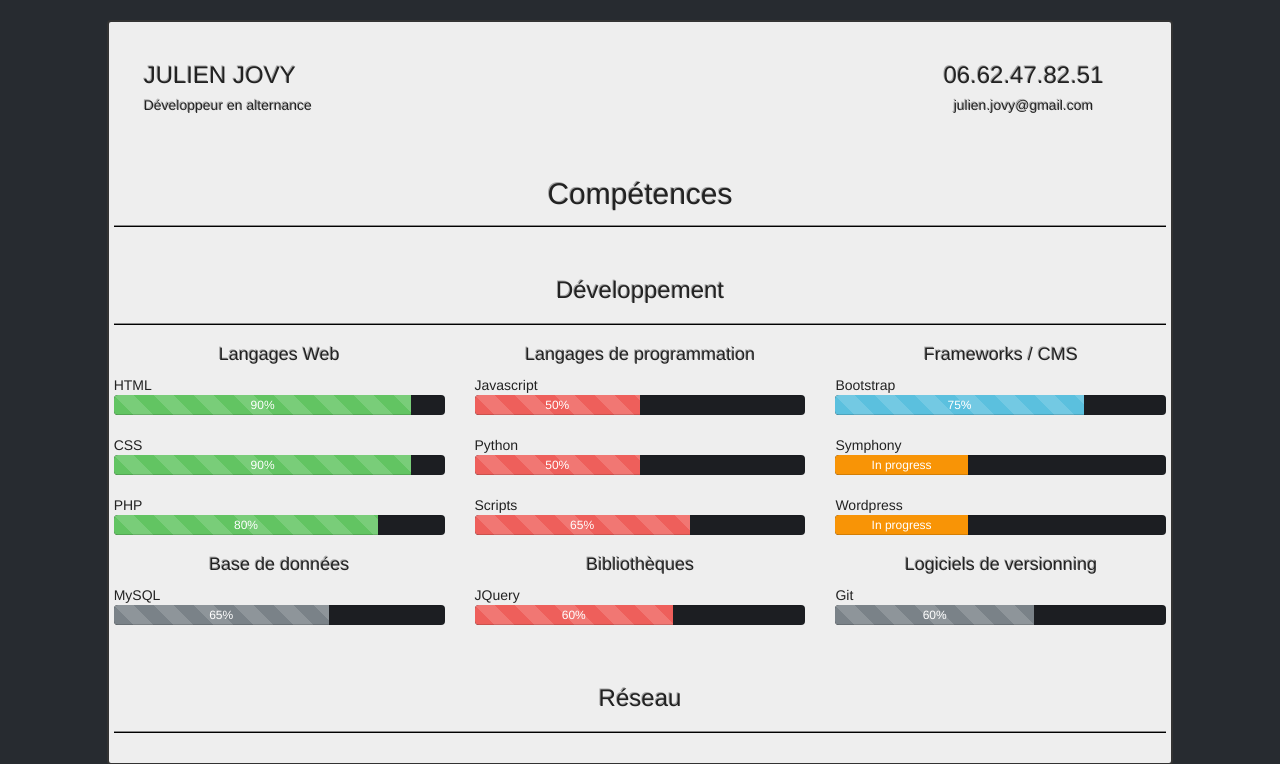
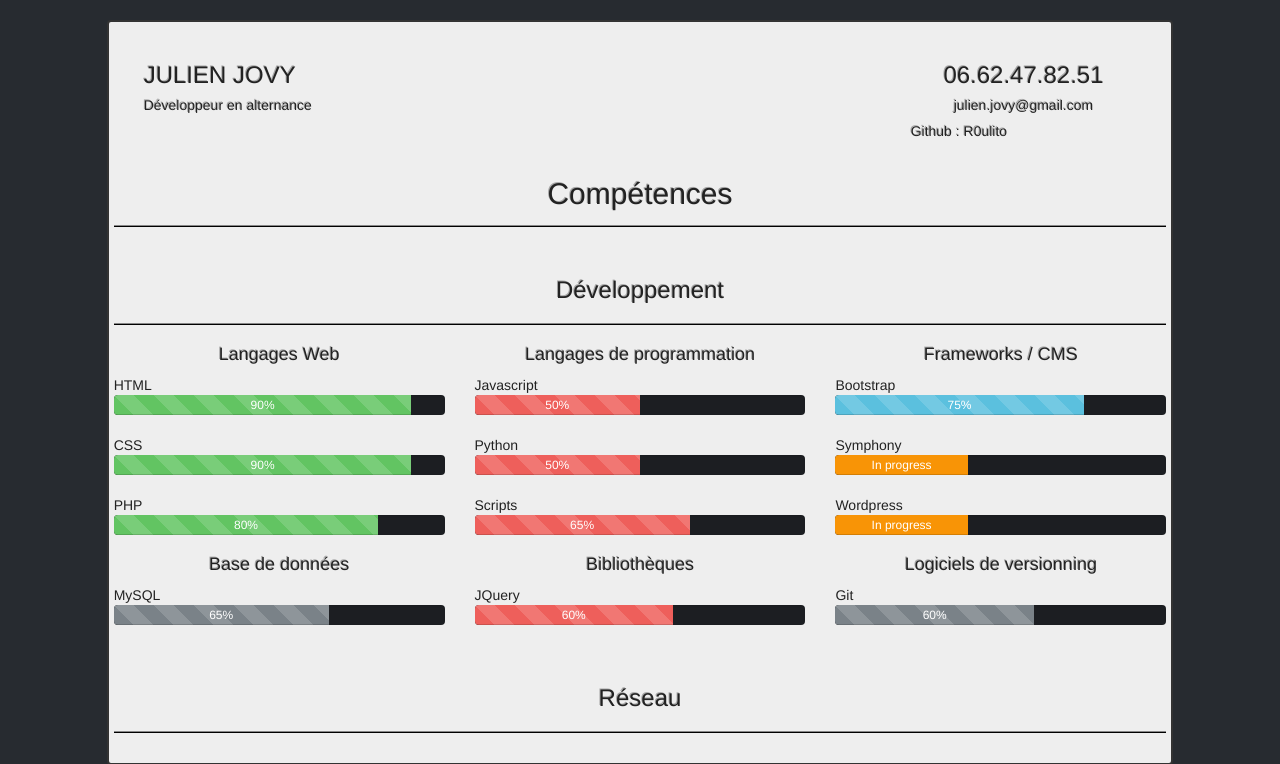
Before and after one commit to R0ulito/CV, a PHP site: page /cv.php in a window 1280 px wide. Shown: the part 52-816 px from the top of the page. Run offline with PHP 8.4, Linux system fonts and the light colour scheme; some libraries are stand-ins or nearby versions.

Commit message:
ajout du github sur le cartouche

```diff
--- a/cv.php
+++ b/cv.php
@@ -19,6 +19,7 @@
 	<div class="col-sm-offset-6 col-sm-3 col-xs-offset-5 col-xs-3">
 	<h3 class="text-center">06.62.47.82.51</h3>
 	<h5 class="text-center">julien.jovy@gmail.com</h5>
+	<h5 class="text-nowrap">Github : R0ulito</h5>
 	</div>
 	<br> <!--regle un souci de centrage du titre suivant sur les écrans à petite largeur-->
 
@@ -139,6 +140,9 @@
 			<h3 id="pt" class="text-center">Réseau</h3>
 		</div>
 		</div>
+		<div class="row">
+
+		</div>
 
 	</div>
 
```
